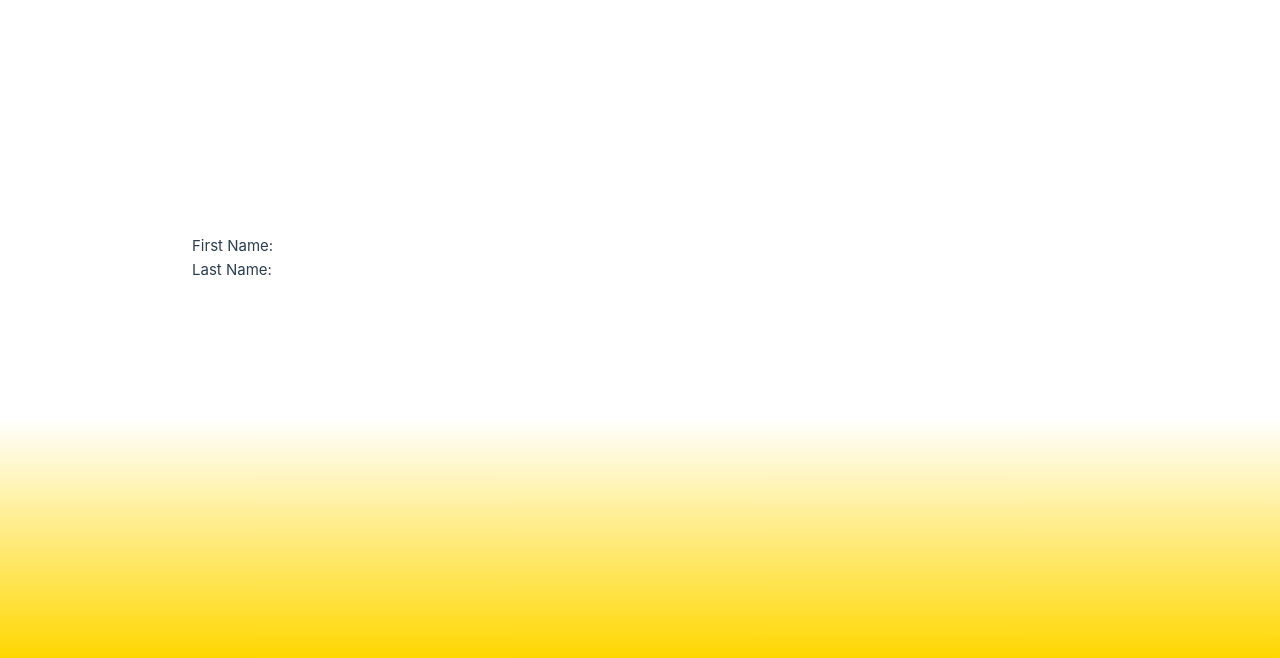
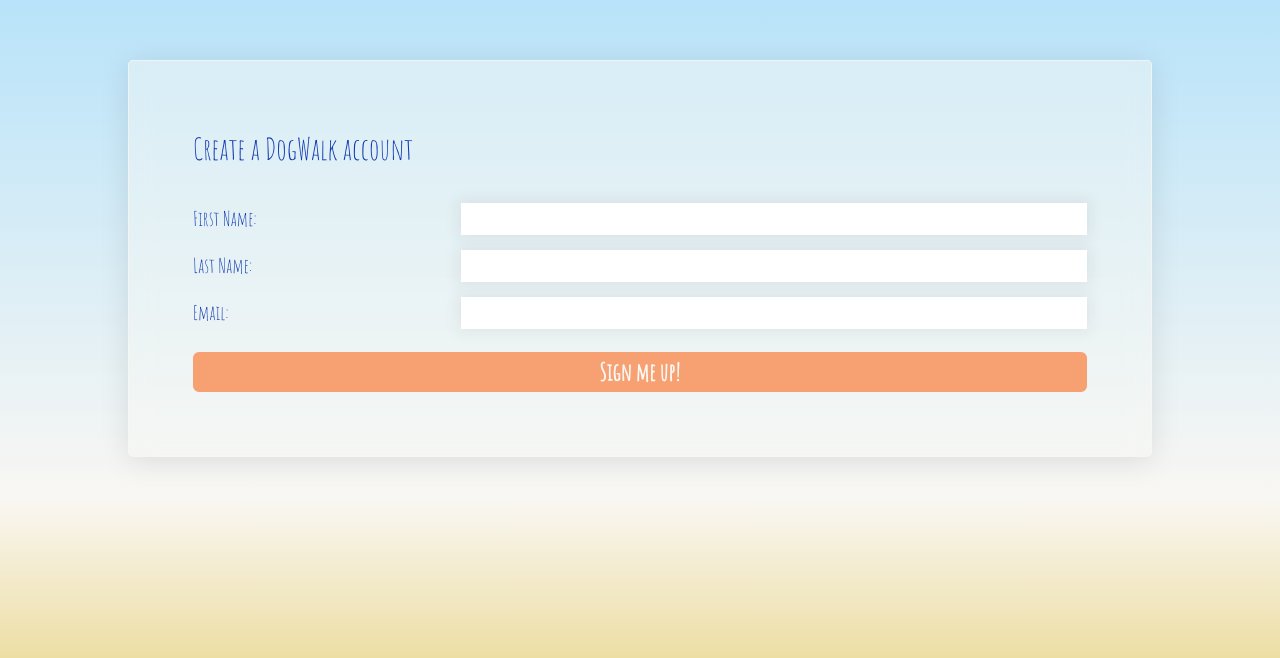
Before and after one commit to gustavo-m-vieira/dogWalk-app, a Vue app: page /sign-up in a window 1280 px wide. Shown: the part 142-800 px from the top of the page. Built offline with nearby package versions, Linux system fonts and the light colour scheme.

Commit message:
feat: first sign up design

```diff
--- a/global_style.css
+++ b/global_style.css
@@ -2,7 +2,6 @@
     height: 100vh;
     width: 100vw;
     display: flex;
-    background: linear-gradient(white 70%, gold);
     justify-content: center;
     align-items: center;
     padding: 0px !important;
--- a/src/App.vue
+++ b/src/App.vue
@@ -3,11 +3,46 @@
 </script>
 
 <template>
-  <RouterView/>
+  <link rel="stylesheet" href="https://fonts.googleapis.com/css2?family=Material+Symbols+Outlined:opsz,wght,FILL,GRAD@48,400,0,0" />
+  <link rel="preconnect" href="https://fonts.googleapis.com">
+  <link rel="preconnect" href="https://fonts.gstatic.com" crossorigin>
+  <link href="https://fonts.googleapis.com/css2?family=Amatic+SC&display=swap" rel="stylesheet">
+  <RouterView class="background"/>
 </template>
 
 <style>
 :root {
-  --modal-bg-color-light: white
+  /* https://coolors.co/palette/0fa3b1-b5e2fa-f9f7f3-eddea4-f7a072 */
+  --main-dark: #0FA3B1;
+  --main-light: #B5E2FA;
+  --accent-dark: #F7A072;
+  --accent-light: #EDDEA4;
+  --white: #F9F7F3;
+  --text-blue: #1038B2;
+  --text-red: #D4452F;
 }
+
+.glass {
+  /* From https://css.glass */
+  background: rgba(249, 247, 243, 0.43);
+  border-radius: 16px;
+  box-shadow: 0 4px 30px rgba(0, 0, 0, 0.1);
+  backdrop-filter: blur(11.6px);
+  -webkit-backdrop-filter: blur(11.6px);
+  border: 1px solid rgba(249, 247, 243, 0.78);
+}
+
+.background {
+  background: linear-gradient(
+    var(--main-light) 15%,
+    var(--white) 80%,
+    var(--accent-light));
+}
+
+.text-main {
+  font-family: 'Amatic SC', cursive;
+  color: var(--text-blue);
+  font-weight: 550;
+}
+
 </style>
--- /dev/null
+++ b/src/components/sign-up/SignUp.vue
@@ -0,0 +1,72 @@
+<template>
+  <div class="fullscreen">
+    <div class="modal glass">
+
+      <h1 class="text-main modal-title">Create a DogWalk account</h1>
+
+      <div class="input-row">
+        <label for="first-name" class="text-main input-label"> First Name: </label>
+        <input id="first-name" class="input-field" v-model="firstName" placeholder="" />
+      </div>
+
+      <div class="input-row">
+        <label for="last-name" class="text-main input-label"> Last Name: </label>
+        <input id="last-name" class="input-field" v-model="lastName" placeholder="" />
+      </div>
+
+      <div class="input-row">
+        <label for="email" class="text-main input-label"> Email: </label>
+        <input id="email" class="input-field" v-model="email" placeholder="" />
+      </div>
+
+      <button class="button text-main">Sign me up!</button>
+    </div>
+  </div>
+</template>
+
+<style>
+
+.modal {
+  /* background-color: var(--modal-bg-color-light); */
+  width: 80%;
+  padding: 5%;
+  border-radius: 5px;
+  display: flex;
+  flex-direction: column;
+}
+
+.modal-title {
+  padding-bottom: 30px;
+}
+
+.input-row {
+  display: flex;
+  justify-content: space-between;
+  padding-bottom: 15px;
+}
+
+.input-label {
+  font-size: 20px;
+}
+
+.input-field {
+  width: 70%;
+  border-color: var(--accent-light);
+  border:0;
+  box-shadow:0 0 15px 4px rgba(0,0,0,0.06);
+}
+
+button {
+  background: var(--accent-dark);
+  border-radius: 6px;
+  color: var(--white) !important;
+  height: 5vh;
+  border-style: double;
+  font-weight: 600 !important;
+  border-color: var(--accent-dark);
+  box-shadow: none;
+  margin-top: 1vh;
+  font-size: 3vh;
+}
+
+</style>
--- a/src/router/index.js
+++ b/src/router/index.js
@@ -6,17 +6,17 @@
     {
       path: '/',
       name: 'landing-page',
-      component: () => import('../views/SignUp.vue')
+      component: () => import('../components/Login.vue')
     },
     {
       path: '/sign-up',
       name: 'sign-up',
-      component: () => import('../views/SignUp.vue')
+      component: () => import('../components/sign-up/SignUp.vue')
     },
     {
       path: '/login',
       name: 'login',
-      component: () => import('../views/Login.vue')
+      component: () => import('../components/Login.vue')
     }
   ]
 })
--- a/src/views/SignUp.vue
+++ /dev/null
@@ -1,20 +0,0 @@
-<template>
-  <div class="fullscreen">
-    <div class="modal">
-      <p>First Name:</p>
-      <p>Last Name:</p>
-    </div>
-  </div>
-</template>
-
-<style>
-
-.modal {
-  background-color: var(--modal-bg-color-light);
-  width: 80%;
-  padding: 5%;
-  border-radius: 5px;
-  display: flex;
-  flex-direction: column;
-}
-</style>
```
Also changed, not shown: src/components/Login.vue (renamed from src/views/Login.vue).
